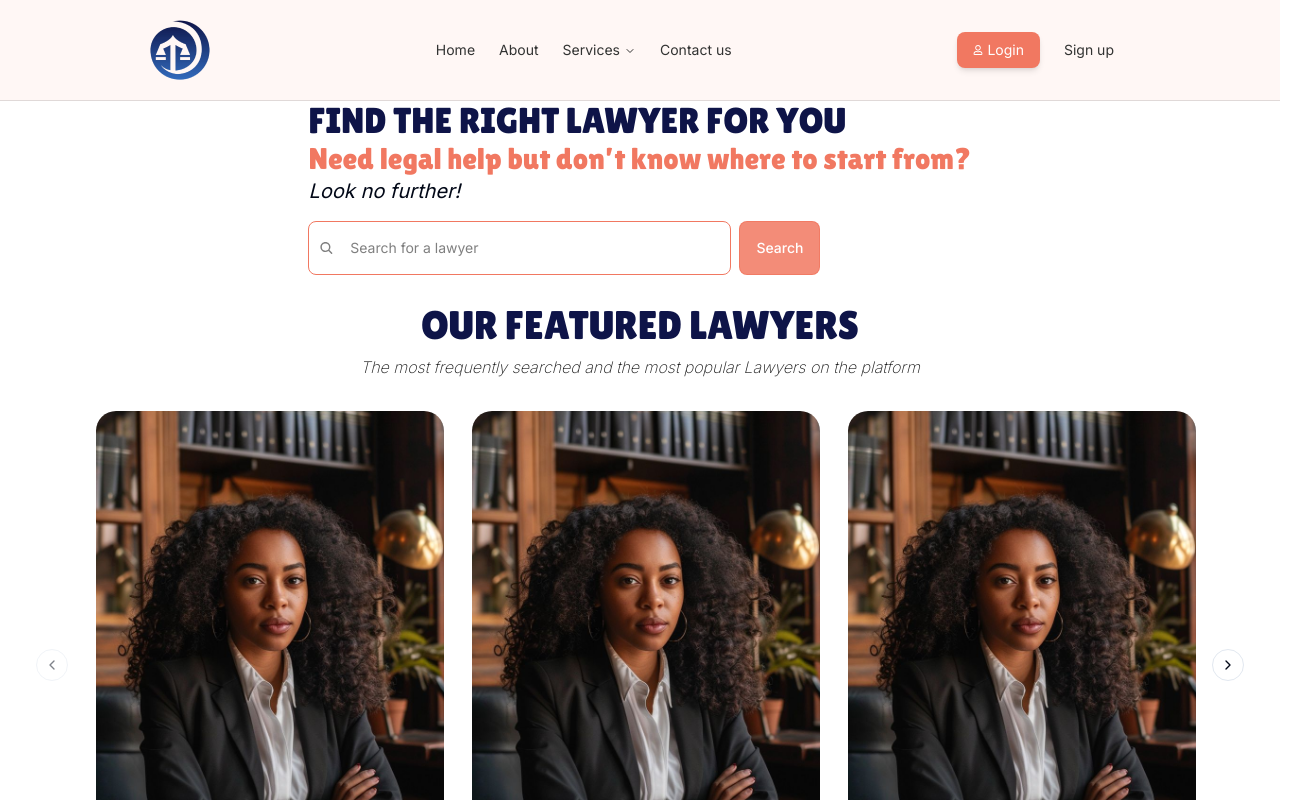
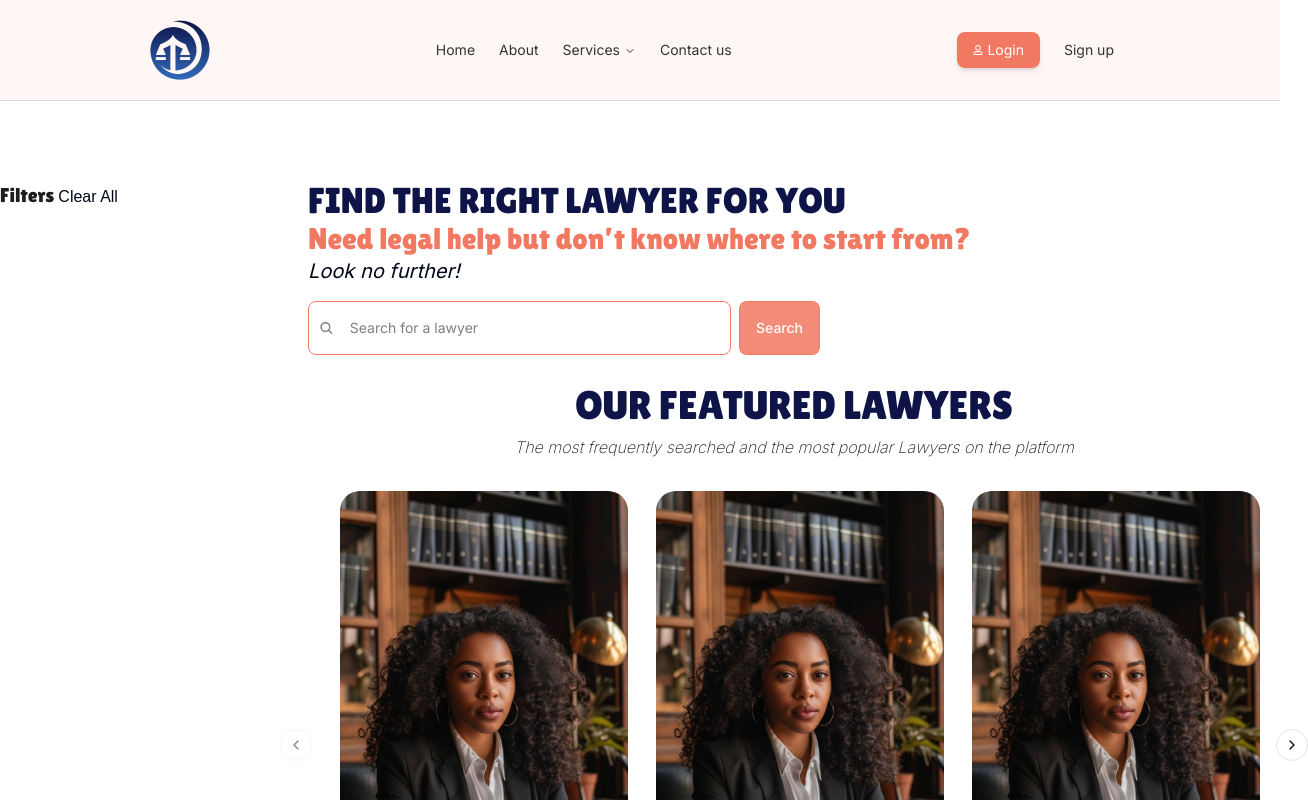
Before and after one commit to Project-legalease/legalease-client, a Next.js app: page /lawyers/find in a window 1280 px wide. Shown: the top 800 px of the page, 1308 px wide, since content can reach past the window. Built offline with nearby package versions, Linux system fonts and the light colour scheme; a web font is replaced by a local one.

Commit message:
feat: filter sidebar start

```diff
--- a/components/lawyers/display-lawyers.tsx
+++ b/components/lawyers/display-lawyers.tsx
@@ -4,8 +4,8 @@ import SearchField from "./search-field";
 
 export default function DisplayLawyers(): React.JSX.Element {
   return (
-    <div className="max-w-6xl w-full mx-auto">
-      <section className="mx-auto w-fit">
+    <div className="max-w-6xl w-full ">
+      <section className="w-fit">
         <h2 className="uppercase text-4xl text-primary-blue48 font-lilita">
           FIND THE RIGHT LAWYER FOR YOU
         </h2>
--- /dev/null
+++ b/components/lawyers/filter-sidebar.tsx
@@ -0,0 +1,10 @@
+export default function FilterSidebar(): React.JSX.Element {
+  return (
+    <div className="max-w-[308px] w-full font-inria">
+      <div className="flex items-end">
+        <h4 className="font-lilita text-xl text-primary-dark1E">Filters</h4>
+        <span className="px-1 cursor-pointer hover:underline underline-offset-2 duration-30">Clear All</span>
+      </div>
+    </div>
+  );
+}
--- a/components/lawyers/find-lawyer.tsx
+++ b/components/lawyers/find-lawyer.tsx
@@ -1,8 +1,10 @@
 import DisplayLawyers from "./display-lawyers";
+import FilterSidebar from "./filter-sidebar";
 
 export default function FindALawyer(): React.JSX.Element {
   return (
-    <div className="pb-28">
+    <div className="flex pt-20 pb-28 relative z-0">
+      <FilterSidebar />
       <DisplayLawyers />
     </div>
   );
```
